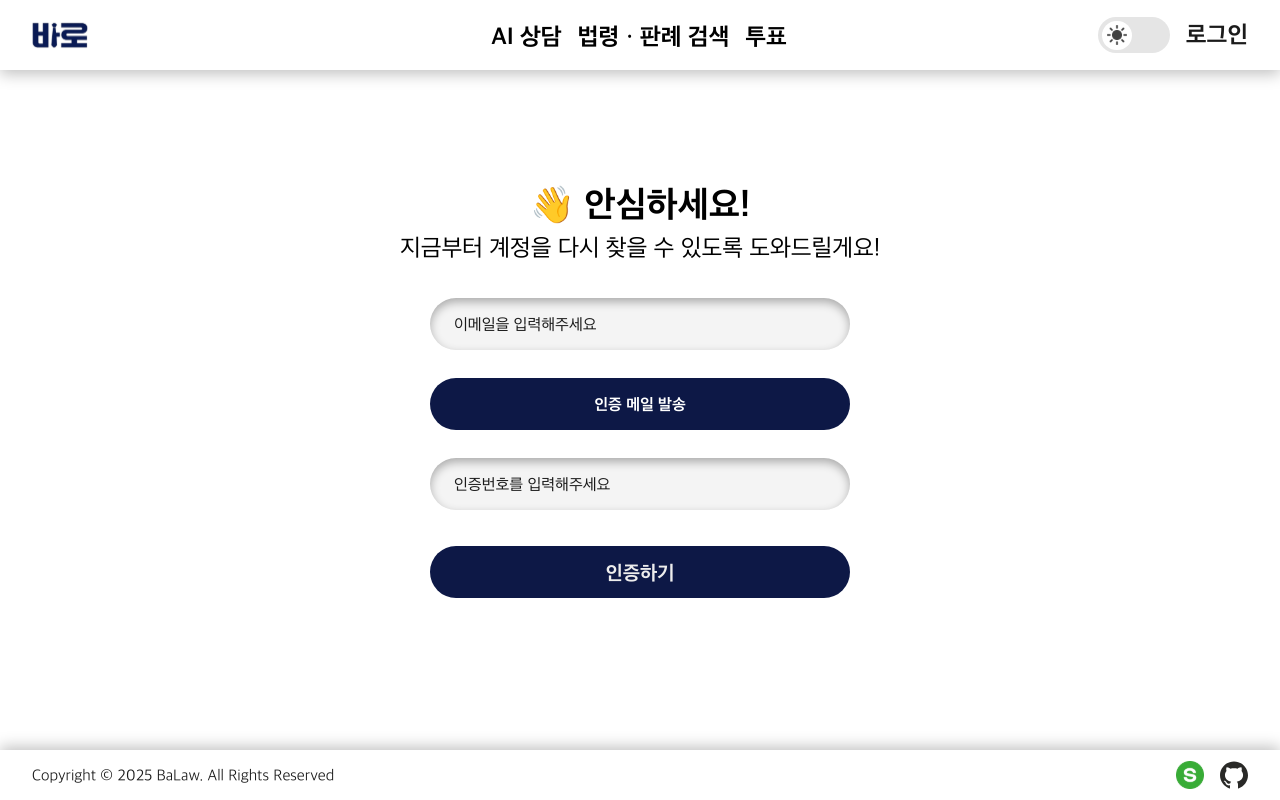
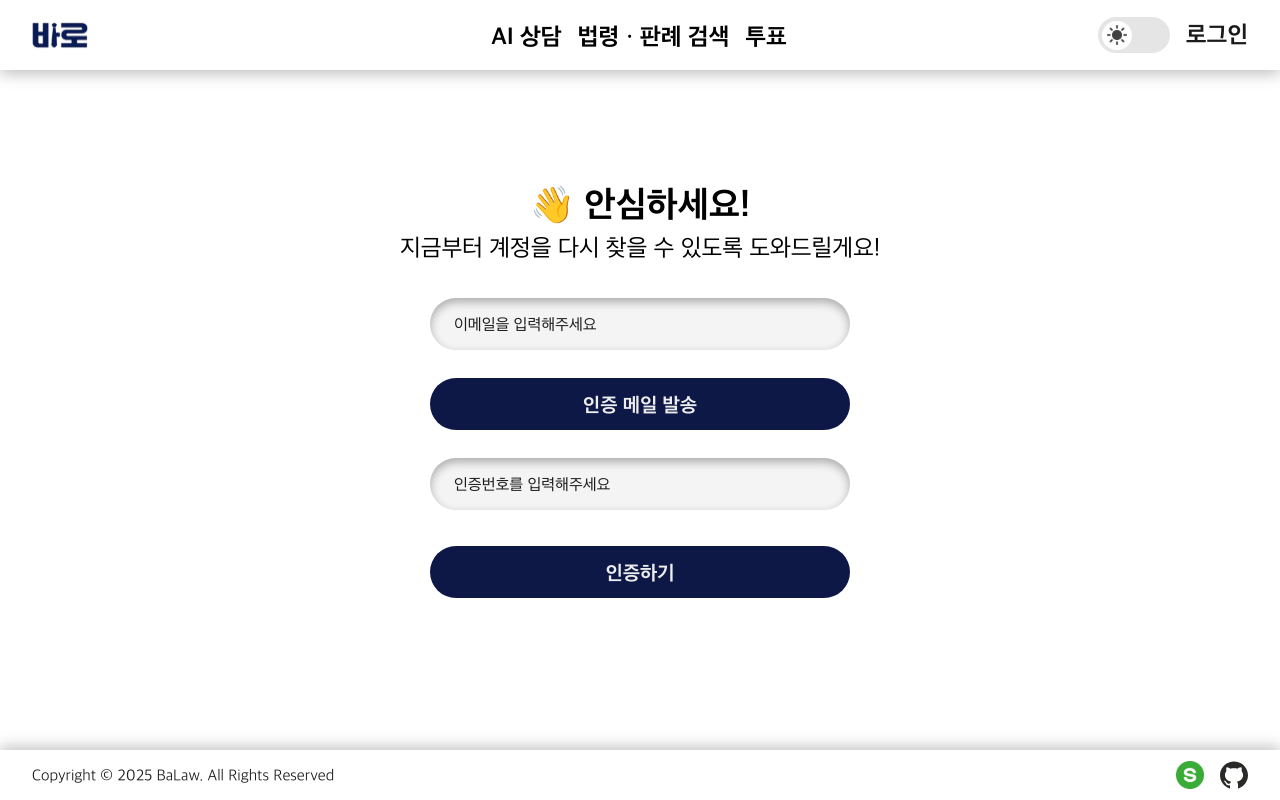
Before and after one commit to prgrms-web-devcourse-final-project/WEB5_6_SamSamOO_FE, a Next.js app: page /find-account in a window 1280 px wide. Built offline with nearby package versions, Linux system fonts and the light colour scheme; no server answers.

Commit message:
feat : 쿨다운 버튼 스타일 수정

```diff
--- a/src/components/features/account/CooldownButton.tsx
+++ b/src/components/features/account/CooldownButton.tsx
@@ -36,7 +36,7 @@ export default function CooldownButton({ onClick, cooldown = 30 }: CooldownButto
       type="button"
       onClick={handleClick}
       disabled={loading || remaining > 0}
-      className="h-13 w-full rounded-full bg-primary text-white font-bold disabled:bg-gray-400"
+      className="h-13 w-full rounded-full bg-primary text-xl text-primary-white font-bold disabled:bg-gray-400 dark:bg-accent"
     >
       {loading ? '발송 중...' : remaining > 0 ? `${remaining}초 후 재발송` : '인증 메일 발송'}
     </button>
```
